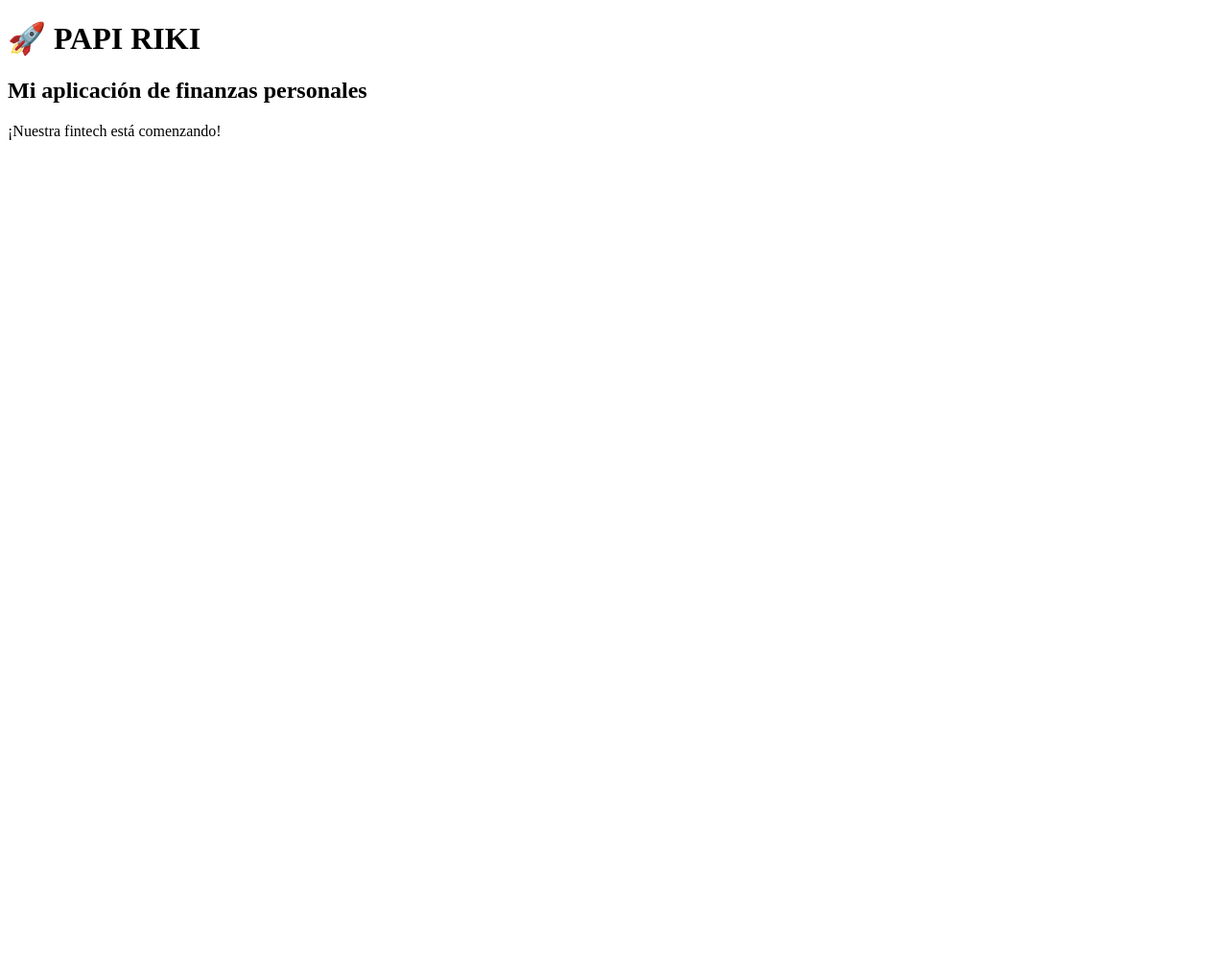
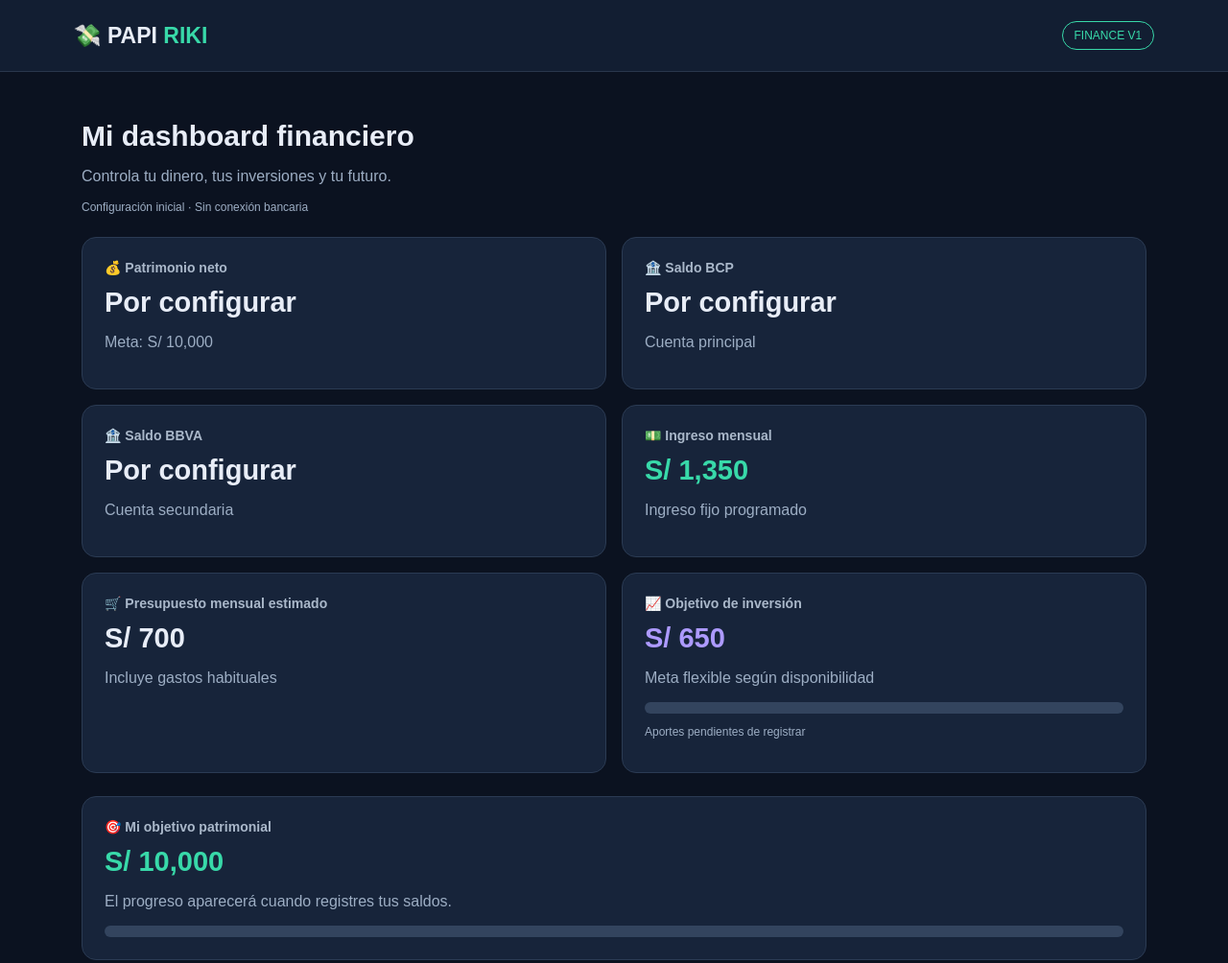
Before and after one commit to claudiovalencia2004-ux/PAPI-RIKI, a plain HTML site: page index.html in a window 1280 px wide. Shown: the whole page at 96% size. Before the commit the page ends 800 px from the top, so only its background shows below. Drawn offline with Linux system fonts and the light colour scheme.

Commit message:
Update index.html

```diff
--- a/index.html
+++ b/index.html
@@ -2,13 +2,124 @@
 <!DOCTYPE html>
 <html lang="es">
 <head>
-  <meta charset="UTF-8">
-  <meta name="viewport" content="width=device-width, initial-scale=1.0">
-  <title>PAPI RIKI</title>
+<meta charset="UTF-8">
+<meta name="viewport" content="width=device-width, initial-scale=1">
+<title>PAPI RIKI | Finanzas personales</title>
+<style>
+:root {
+  font-family: Arial, sans-serif;
+  color: #e8edf7;
+  background: #0b1220;
+}
+* { box-sizing: border-box; }
+body { margin: 0; }
+header {
+  padding: 22px 6%;
+  background: #121e32;
+  border-bottom: 1px solid #29374c;
+  display: flex;
+  justify-content: space-between;
+  align-items: center;
+}
+.logo { font-size: 23px; font-weight: bold; }
+.logo span { color: #38d9a9; }
+main { max-width: 1150px; margin: auto; padding: 30px 20px; }
+h1 { font-size: 30px; margin-bottom: 6px; }
+p { color: #9daec4; }
+.grid {
+  display: grid;
+  grid-template-columns: repeat(2, 1fr);
+  gap: 16px;
+  margin: 24px 0;
+}
+.card {
+  background: #17243a;
+  padding: 23px;
+  border-radius: 15px;
+  border: 1px solid #2b3b53;
+}
+.card h3 { color: #aab8ca; font-size: 14px; margin: 0 0 12px; }
+.value { font-size: 29px; font-weight: bold; }
+.green { color: #38d9a9; }
+.purple { color: #ad9aff; }
+.tag {
+  color: #38d9a9;
+  border: 1px solid #38d9a9;
+  padding: 7px 12px;
+  border-radius: 20px;
+  font-size: 12px;
+}
+.progress {
+  background: #33445e;
+  border-radius: 12px;
+  height: 12px;
+  overflow: hidden;
+  margin-top: 15px;
+}
+.bar { height: 100%; background: #38d9a9; }
+.note { font-size: 12px; color: #9daec4; }
+@media(max-width:650px) {
+  .grid { grid-template-columns: 1fr; }
+  h1 { font-size: 24px; }
+  .value { font-size: 25px; }
+}
+</style>
 </head>
 <body>
-  <h1>🚀 PAPI RIKI</h1>
-  <h2>Mi aplicación de finanzas personales</h2>
-  <p>¡Nuestra fintech está comenzando!</p>
+<header>
+  <div class="logo">💸 PAPI <span>RIKI</span></div>
+  <div class="tag">FINANCE V1</div>
+</header>
+<main>
+  <h1>Mi dashboard financiero</h1>
+  <p>Controla tu dinero, tus inversiones y tu futuro.</p>
+  <p class="note">Configuración inicial · Sin conexión bancaria</p>
+
+  <div class="grid">
+    <div class="card">
+      <h3>💰 Patrimonio neto</h3>
+      <div class="value">Por configurar</div>
+      <p>Meta: S/ 10,000</p>
+    </div>
+    <div class="card">
+      <h3>🏦 Saldo BCP</h3>
+      <div class="value">Por configurar</div>
+      <p>Cuenta principal</p>
+    </div>
+    <div class="card">
+      <h3>🏦 Saldo BBVA</h3>
+      <div class="value">Por configurar</div>
+      <p>Cuenta secundaria</p>
+    </div>
+    <div class="card">
+      <h3>💵 Ingreso mensual</h3>
+      <div class="value green">S/ 1,350</div>
+      <p>Ingreso fijo programado</p>
+    </div>
+    <div class="card">
+      <h3>🛒 Presupuesto mensual estimado</h3>
+      <div class="value">S/ 700</div>
+      <p>Incluye gastos habituales</p>
+    </div>
+    <div class="card">
+      <h3>📈 Objetivo de inversión</h3>
+      <div class="value purple">S/ 650</div>
+      <p>Meta flexible según disponibilidad</p>
+      <div class="progress">
+        <div class="bar" style="width:0%"></div>
+      </div>
+      <p class="note">Aportes pendientes de registrar</p>
+    </div>
+  </div>
+
+  <div class="card">
+    <h3>🎯 Mi objetivo patrimonial</h3>
+    <div class="value green">S/ 10,000</div>
+    <p>El progreso aparecerá cuando registres tus saldos.</p>
+    <div class="progress">
+      <div class="bar" style="width:0%"></div>
+    </div>
+  </div>
+</main>
 </body>
 </html>
```
